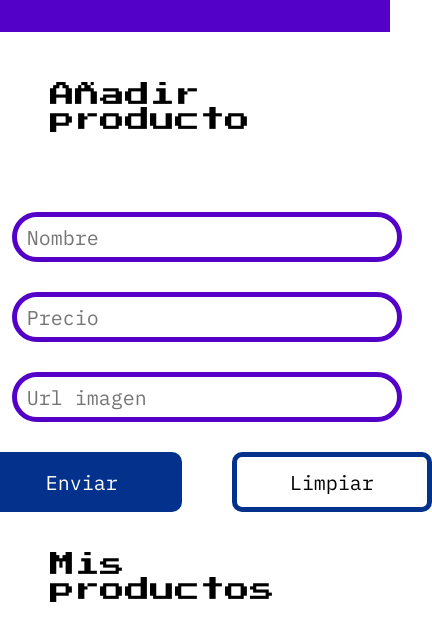
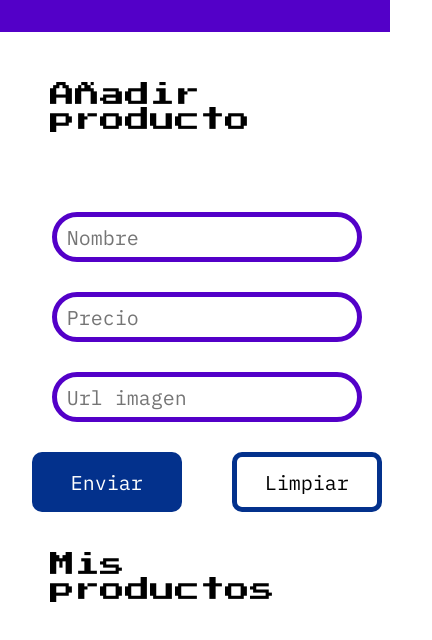
Before and after one commit to ExceptionDev2211/AluraGeek, a website: page index.html in a window 390 px wide. Shown: the part 68-708 px from the top of the page, 432 px wide, since content can reach past the window. Drawn offline with Linux system fonts and the light colour scheme; no server answers.

Commit message:
fix responsive bug

```diff
--- a/style.css
+++ b/style.css
@@ -240,7 +240,7 @@ footer img {
 }
 
 
-@media only screen and (min-width: 320px) and (max-width: 980px) {
+@media only screen and (min-width: 200px) and (max-width: 980px) {
     header {
         width: 100%;
         height: 100px;
@@ -296,5 +296,7 @@ footer img {
     footer p{
         font-size: 15px;
     }
-
+    .buttons button{
+        width: 150px;
+    }
 }
```
